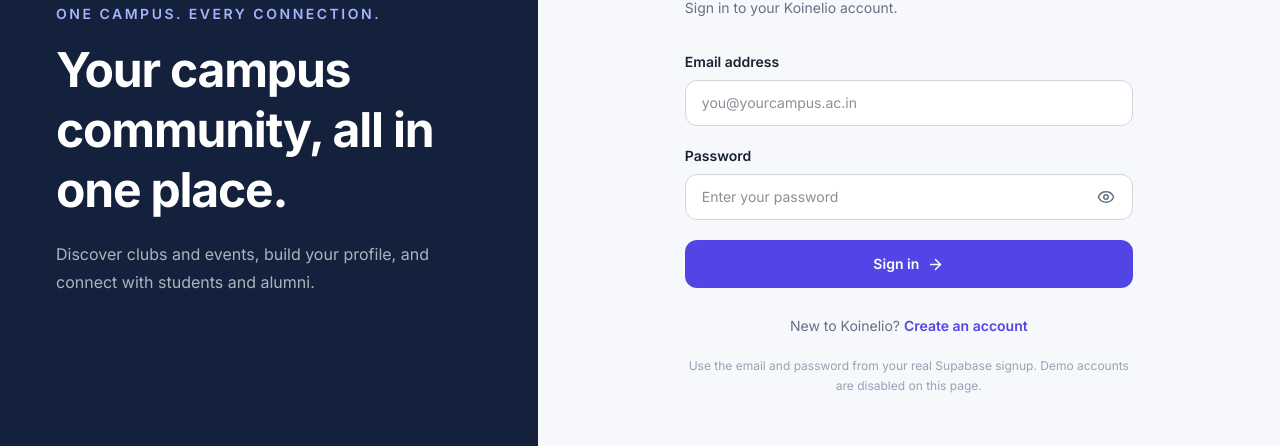
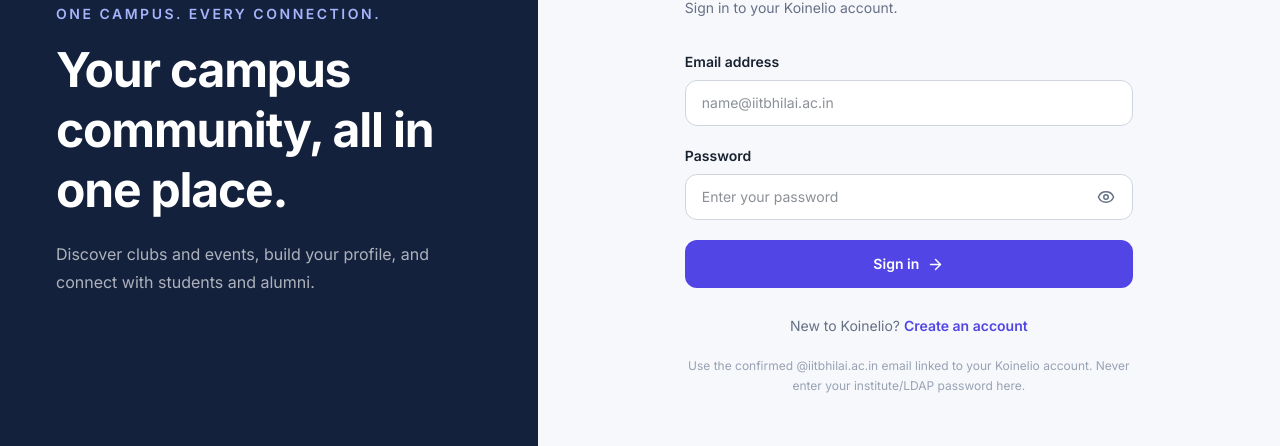
Before and after one commit to rkaif8314-a11y/Koinelio-Campus-Community-Platform, a Next.js app: page /auth/signin in a window 1280 px wide. Shown: the part 260-706 px from the top of the page. Built offline with nearby package versions, Linux system fonts and the light colour scheme; no server answers.

Commit message:
feat(auth): limit sign-in to IIT Bhilai email accounts

```diff
--- a/app/auth/signin/page.tsx
+++ b/app/auth/signin/page.tsx
@@ -24,8 +24,13 @@
     setLoading(true);
 
     try {
+      const normalizedEmail = email.trim().toLowerCase();
+      if (!/^[^@\s]+@iitbhilai\.ac\.in$/i.test(normalizedEmail)) {
+        throw new Error('Use your @iitbhilai.ac.in institute email to sign in.');
+      }
+
       const { data, error: signInError } = await supabase.auth.signInWithPassword({
-        email: email.trim().toLowerCase(),
+        email: normalizedEmail,
         password,
       });
 
@@ -120,7 +125,7 @@
                 autoComplete="email"
                 required
                 maxLength={254}
-                placeholder="you@yourcampus.ac.in"
+                placeholder="name@iitbhilai.ac.in"
                 value={email}
                 onChange={(event) => setEmail(event.target.value)}
                 className="w-full px-4 py-3 text-sm rounded-xl border border-[#D0D5DD] bg-white text-[#182230] outline-none transition focus:border-[#5146E5] focus:ring-4 focus:ring-[#5146E5]/10"
@@ -166,7 +171,7 @@
             <Link href="/auth/signup" className="font-semibold text-[#5146E5] hover:underline">Create an account</Link>
           </p>
           <p className="mt-5 text-center text-xs leading-5 text-[#98A2B3]">
-            Use the email and password from your real Supabase signup. Demo accounts are disabled on this page.
+            Use the confirmed @iitbhilai.ac.in email linked to your Koinelio account. Never enter your institute/LDAP password here.
           </p>
         </div>
       </section>
```
